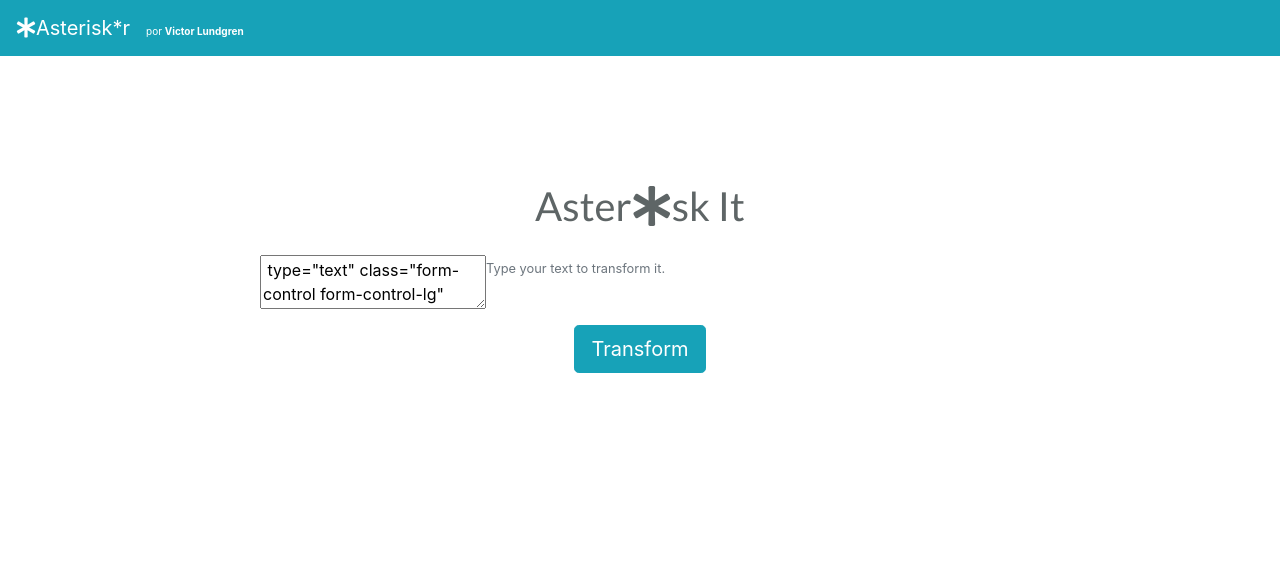
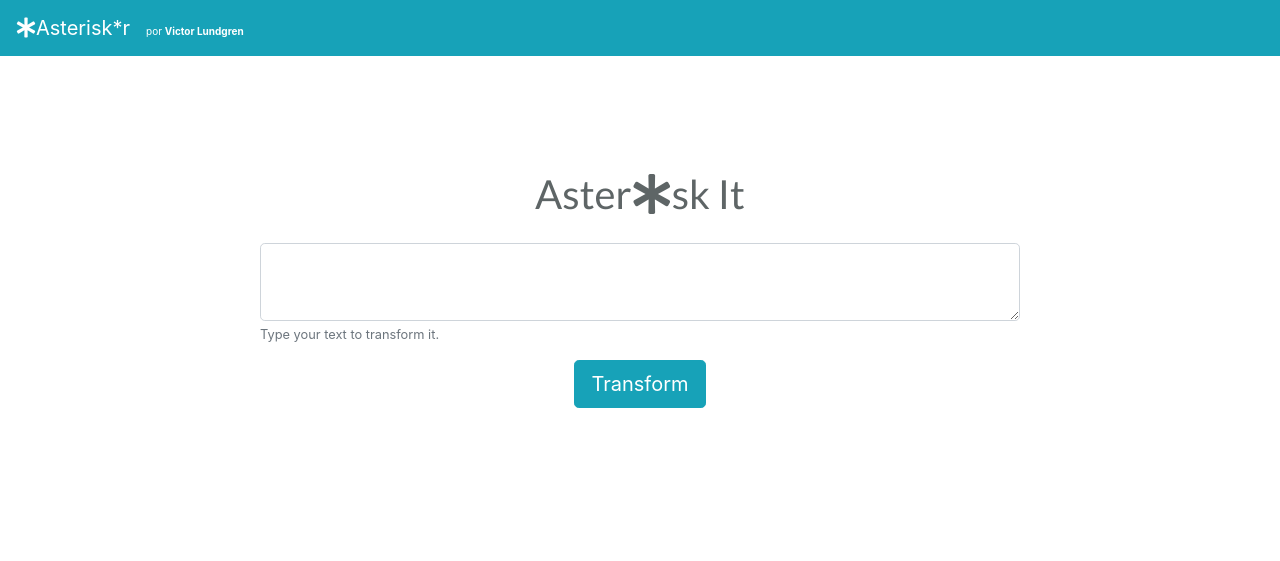
Before and after one commit to victoic/asterisker, a Flask app: page / in a window 1280 px wide. Shown: the top 561 px of the page. Run offline with Flask 2, Linux system fonts and the light colour scheme; some libraries are stand-ins or nearby versions.

Commit message:
Minor bug fixed and new feature
Implemented suggestion by @migoseutonto on Twitter.

```diff
--- a/app/static/js/asterisker.js
+++ b/app/static/js/asterisker.js
@@ -1,6 +1,6 @@
 function asterisker(){
   string = document.getElementById('input_text').value
-  keep_string = " \n!@#$%¨&*()¹²³£¢¬´`{[ª~^]}º,<.>;:/?°\|1234567890-_=+§"
+  keep_string = " \n!@#$%¨&*()¹²³£¢¬´`{[ª~^]}º,<.>;:/?°\\|1234567890-_=+§"
   for (var i = 0; i < string.length; i++){
     char = string.charAt(i)
     if (keep_string.indexOf(char) < 0){
--- a/app/templates/index.html
+++ b/app/templates/index.html
@@ -29,7 +29,7 @@
               <div class="col-12 text-center">
                 <label for="input_text" class="col-form-label-lg" for="input_text"><h1>Aster<i class='fas fa-asterisk'></i>sk It</h1></label>
               </div>
-              <textarea> type="text" class="form-control form-control-lg" id="input_text" aria-describedby="textHelp"></textarea>
+              <textarea onkeyup="asterisker()" type="text" class="form-control form-control-lg" id="input_text" aria-describedby="textHelp"></textarea>
               <small id="textHelp" class="form-text text-muted">Type your text to transform it.</small>
             </div>
             <div class="col-sm-8 offset-sm-2 text-center">
@@ -40,7 +40,7 @@
         <div class="col-12 col-md-8 offset-md-2">
           <form class="form-inline mt-5" id="asterisked-info" style="visibility: hidden;">
             <div class="col-md-10 col-8">
-              <textarea> type="text" readonly class="form-control-plaintext" id="asterisked" name="asterisked"></textarea>
+              <textarea type="text" readonly class="form-control-plaintext" id="asterisked" name="asterisked"></textarea>
             </div>
             <div class="col-md-2 col-4">
               <button type="button" class="btn btn-lg btn-info my-1 half-round" id="copy-button" onclick="copyText();" data-container="body" data-toggle="popover" data-placement="top" data-content="Copied."><i class="fas fa-clipboard"></i>Copy</button>
```
